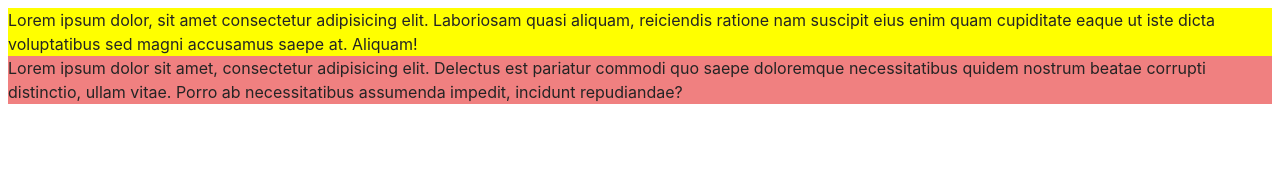
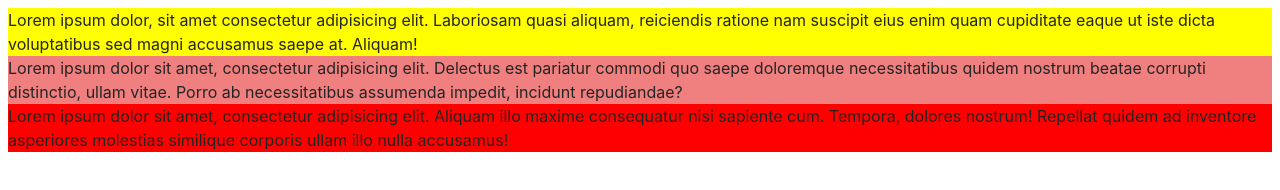
Before and after one commit to spaceTony9/seminars-practice, a website built with Vite: page src/index.html in a window 1280 px wide. Built offline with nearby package versions, Linux system fonts and the light colour scheme.

Commit message:
feauters section

```diff
--- /dev/null
+++ b/src/css/features.css
@@ -0,0 +1,3 @@
+.features {
+  background-color: red;
+}
--- a/src/css/styles.css
+++ b/src/css/styles.css
@@ -7,6 +7,7 @@
 @import url('./reset.css');
 @import url('./header.css');
 @import url('./hero.css');
+@import url('./features.css');
 
 :root {
   font-family: Inter, Avenir, Helvetica, Arial, sans-serif;
--- a/src/index.html
+++ b/src/index.html
@@ -12,9 +12,7 @@
     <main>
       <!-- Loads the specified .html file -->
       <load src="partials/hero.html" />
-
-
-
+      <load src="partials/features.html" />
     </main>
 
     <script type="module" src="/main.js"></script>
--- /dev/null
+++ b/src/partials/features.html
@@ -0,0 +1,8 @@
+<section class="features">
+  <p>
+    Lorem ipsum dolor sit amet, consectetur adipisicing elit. Aliquam illo
+    maxime consequatur nisi sapiente cum. Tempora, dolores nostrum! Repellat
+    quidem ad inventore asperiores molestias similique corporis ullam illo nulla
+    accusamus!
+  </p>
+</section>
```
